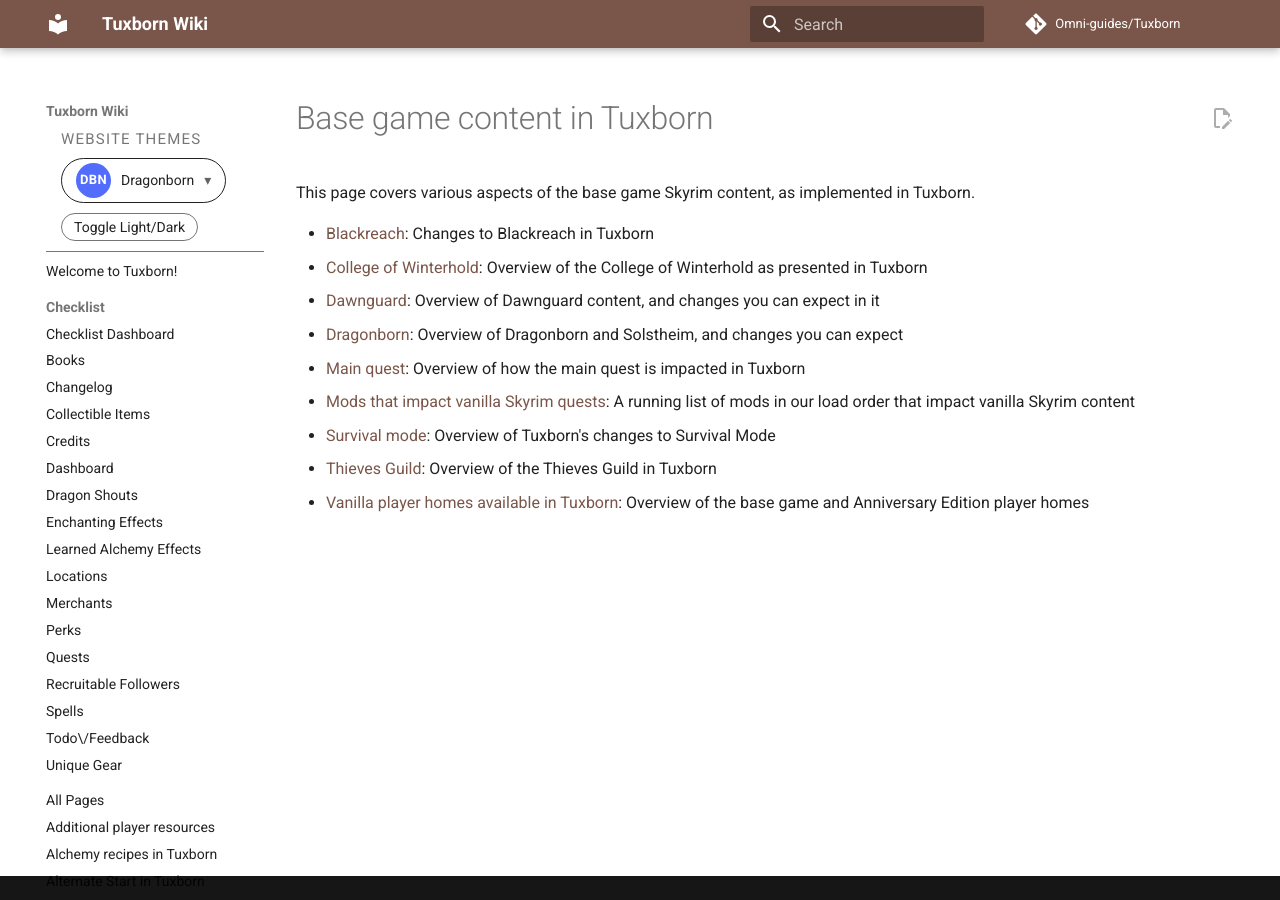
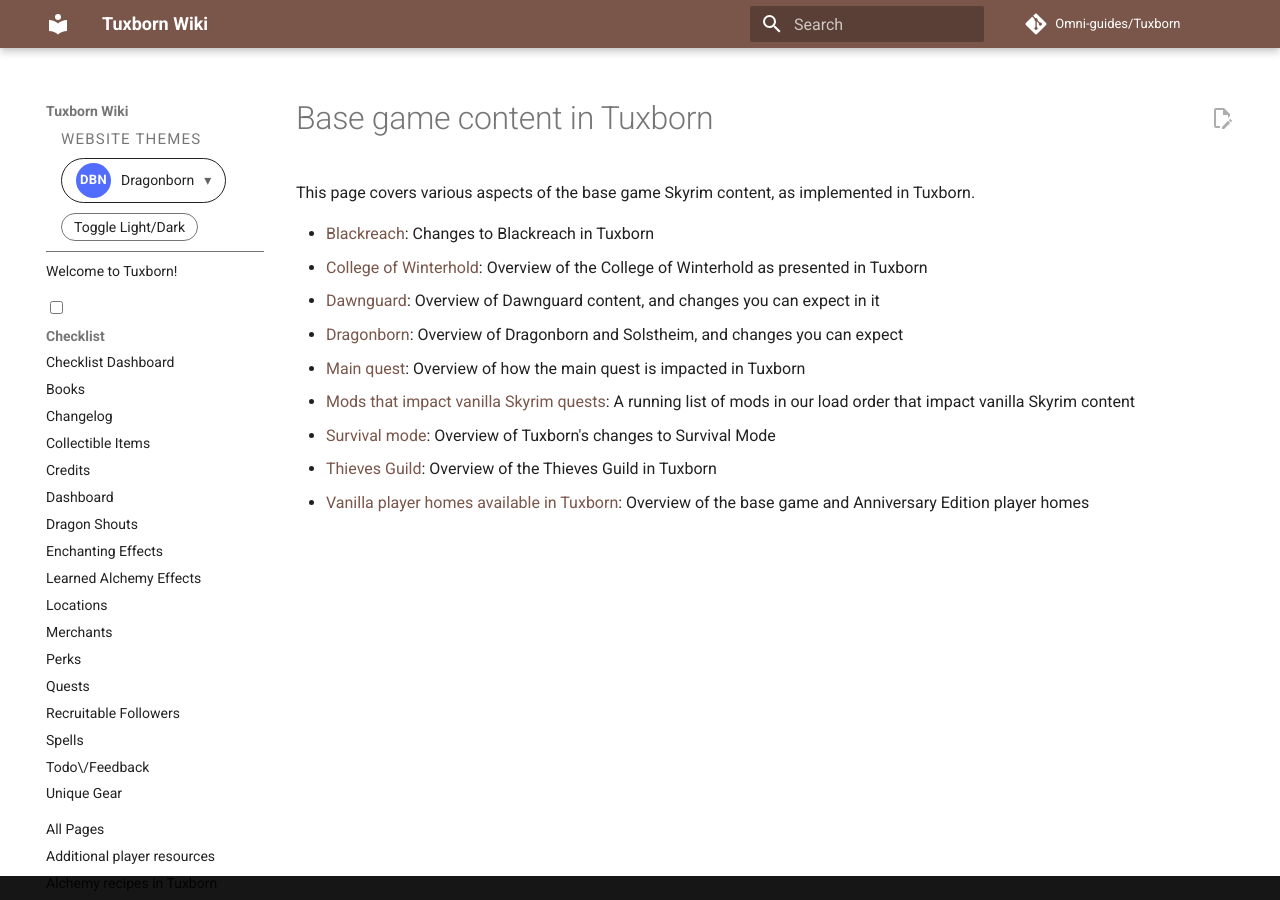
Before and after one commit to AlexZander73/TuxbornWebsite, an MkDocs documentation site: the page built from docs/Base-game-content-in-Tuxborn.md, in a window 1280 px wide. Built offline with MkDocs 1.6.1 and Material for MkDocs 9.7.7, drawn with Linux system fonts in a browser that asks for light colours; comment, search, counter and statistics services are not loaded.

Commit message:
Enable collapsible sidebar sections on desktop

```diff
--- a/docs/assets/theme-selector.css
+++ b/docs/assets/theme-selector.css
@@ -103,3 +103,18 @@
   overscroll-behavior: contain;
   -webkit-overflow-scrolling: touch;
 }
+
+/* Force the primary nav to use collapsible sections on desktop as well. */
+.md-sidebar--primary .md-nav__toggle {
+  display: inline-flex;
+}
+
+.md-sidebar--primary .md-nav__title--site {
+  display: flex;
+}
+
+@media (min-width: 60em) {
+  .md-sidebar--primary .md-nav__list > .md-nav__item--section > .md-nav__link {
+    font-weight: 600;
+  }
+}
```
